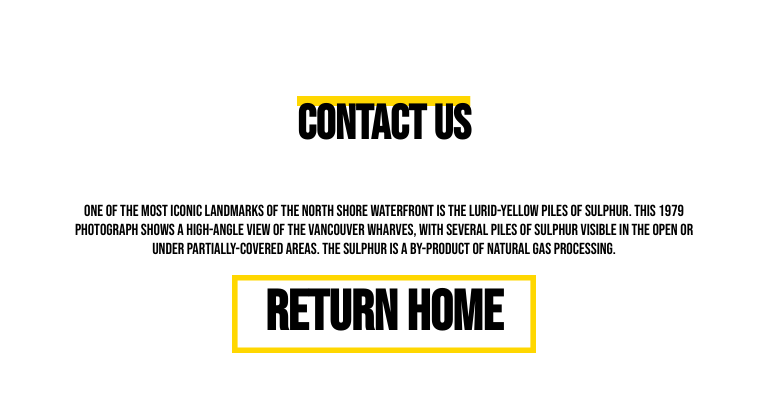
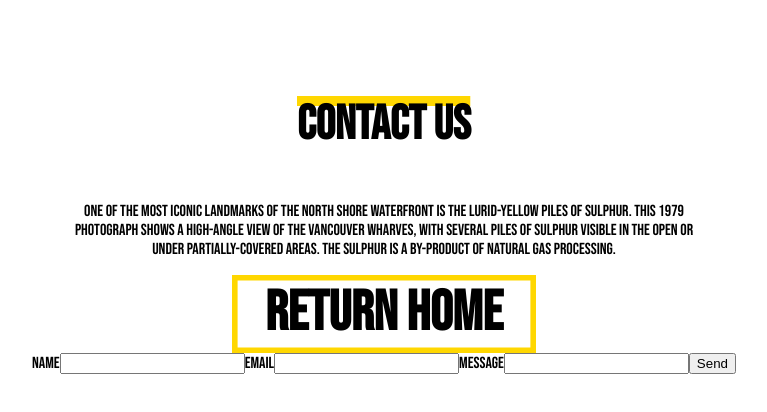
Before and after one commit to zach1502/big-yellow-sulphur-pile, a React (Create React App) app: page /contactus in a window 1280 px wide. Shown: the top 412 px of the page, without its empty margins (256-1023 px from the left). Built offline with nearby package versions, Linux system fonts and the light colour scheme; the HTML template or start-up script is replaced by a standard one.

Commit message:
working emailjs in contact page

```diff
--- a/package.json
+++ b/package.json
@@ -3,6 +3,7 @@
   "version": "0.1.0",
   "private": true,
   "dependencies": {
+    "@emailjs/browser": "^3.12.1",
     "@testing-library/jest-dom": "^5.17.0",
     "@testing-library/react": "^13.4.0",
     "@testing-library/user-event": "^13.5.0",
--- a/src/Contact.js
+++ b/src/Contact.js
@@ -1,5 +1,8 @@
 import { useNavigate} from 'react-router-dom';
+import React, { useRef } from "react";
 import Logo from './components/Logo';
+import emailjs from '@emailjs/browser'
+
 export default function Contact() {
     const navigate = useNavigate();
 
@@ -7,11 +10,43 @@
       // navigate to /
       navigate('/');
     };
+    const form = useRef();
+
+    const sendEmail = (e) => {
+    e.preventDefault();
+
+    emailjs
+      .sendForm(
+        process.env.REACT_APP_EMAILSERVICE,
+        process.env.REACT_APP_EMAILTEMPLATE,
+        form.current,
+        process.env.REACT_APP_EMAILUSER
+      )
+      .then(
+        (result) => {
+          console.log(result.text);
+          console.log("message sent");
+        },
+        (error) => {
+          console.log(error.text);
+        }
+
+      );
+    }
     return (
       <div className="Page">
         <Logo text={"Contact Us"}></Logo>
         <p style={{'fontSize':'xxl', 'width':'50%'}}>One of the most iconic landmarks of the North Shore waterfront is the lurid-yellow piles of sulphur. This 1979 photograph shows a high-angle view of the Vancouver Wharves, with several piles of sulphur visible in the open or under partially-covered areas. The sulphur is a by-product of natural gas processing.</p>
         <button onClick={navigateHome}>Return home</button>
+        <form ref={form} onSubmit={sendEmail}>
+      <label>Name</label>
+      <input type="text" name="user_name" />
+      <label>Email</label>
+      <input type="email" name="user_email" />
+      <label>Message</label>
+      <input name="message" />
+      <input type="submit" value="Send" />
+    </form>
       </div>
     );
 }
```
Also changed, not shown: src/Testimonials.js (line endings or trailing spaces), 1 other file (tests, documents, lock files or other folders).
